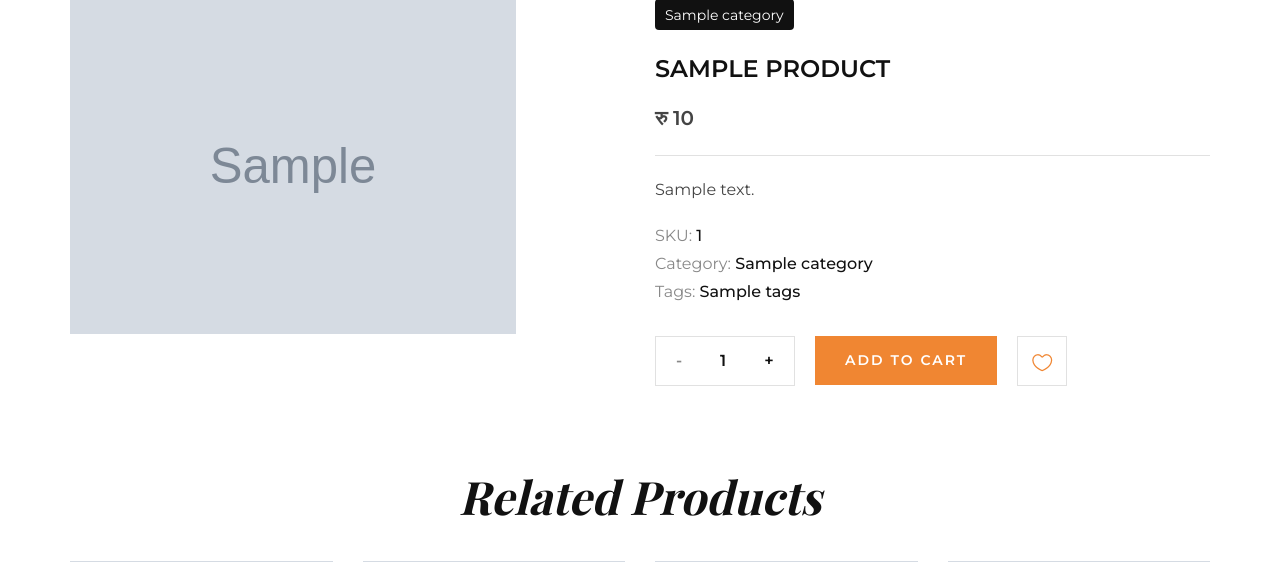
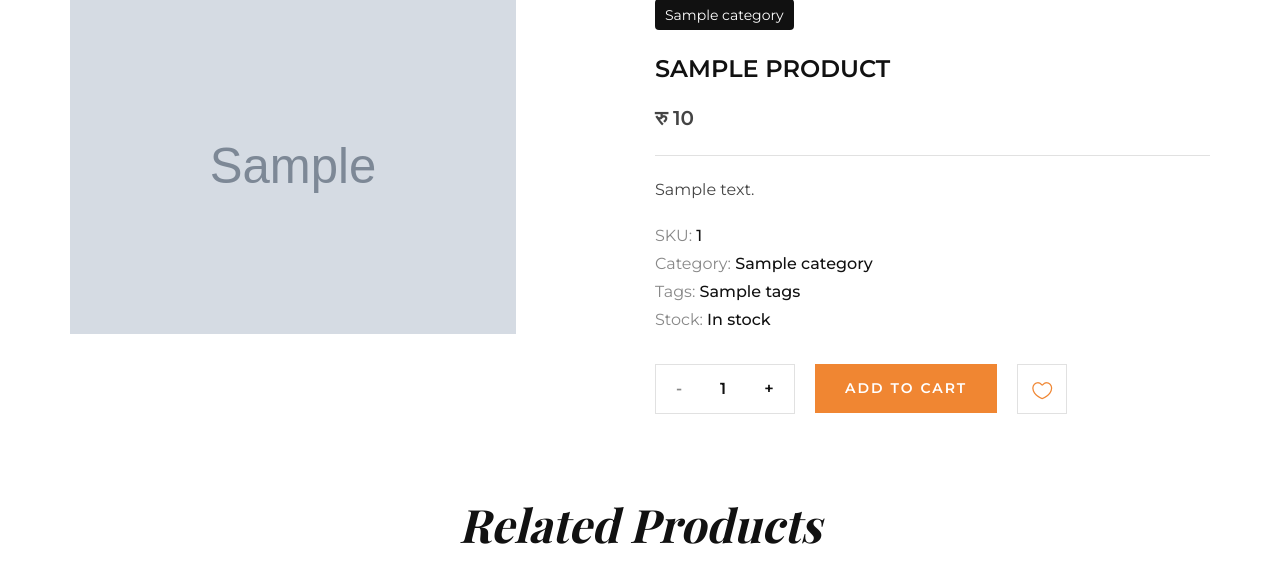
Before and after one commit to sarojoffl/dacakery, a Django app: template templates/product_detail.html in a window 1280 px wide. Shown: the part 375-937 px from the top of the page. Run offline with Django 5.2, Linux system fonts and the light colour scheme; the template is opened without the code that fills it: most values are stand-ins (such as "Sample title", 1, 10 or a date in 2020); grey boxes marked "Sample" are stand-in pictures; some libraries are stand-ins or nearby versions.

```diff
--- a/templates/base.html
+++ b/templates/base.html
@@ -14,6 +14,7 @@
     <link href="https://fonts.googleapis.com/css2?family=Montserrat:wght@300;400;500;600;700;800;900&display=swap" rel="stylesheet">
 
     <!-- CSS Styles -->
+    <link rel="stylesheet" href="https://cdnjs.cloudflare.com/ajax/libs/font-awesome/6.5.0/css/all.min.css" integrity="sha512-..." crossorigin="anonymous" referrerpolicy="no-referrer" />
     <link rel="stylesheet" href="{% static 'css/bootstrap.min.css' %}">
     <link rel="stylesheet" href="{% static 'css/flaticon.css' %}">
     <link rel="stylesheet" href="{% static 'css/barfiller.css' %}">
--- a/templates/product_detail.html
+++ b/templates/product_detail.html
@@ -45,6 +45,15 @@
                         <li>SKU: <span>{{ product.id }}</span></li>
                         <li>Category: <span>{{ product.category.name }}</span></li>
                         <li>Tags: <span>{{ product.tags }}</span></li>
+                        <li>Stock:
+                            <span>
+                                {% if product.in_stock %}
+                                    In stock
+                                {% else %}
+                                    Out of stock
+                                {% endif %}
+                            </span>
+                        </li>
                     </ul>
                     <div class="product__details__option">
                         <div class="quantity">
```
Also changed, not shown: templates/wishlist.html (+6 -2 lines).
